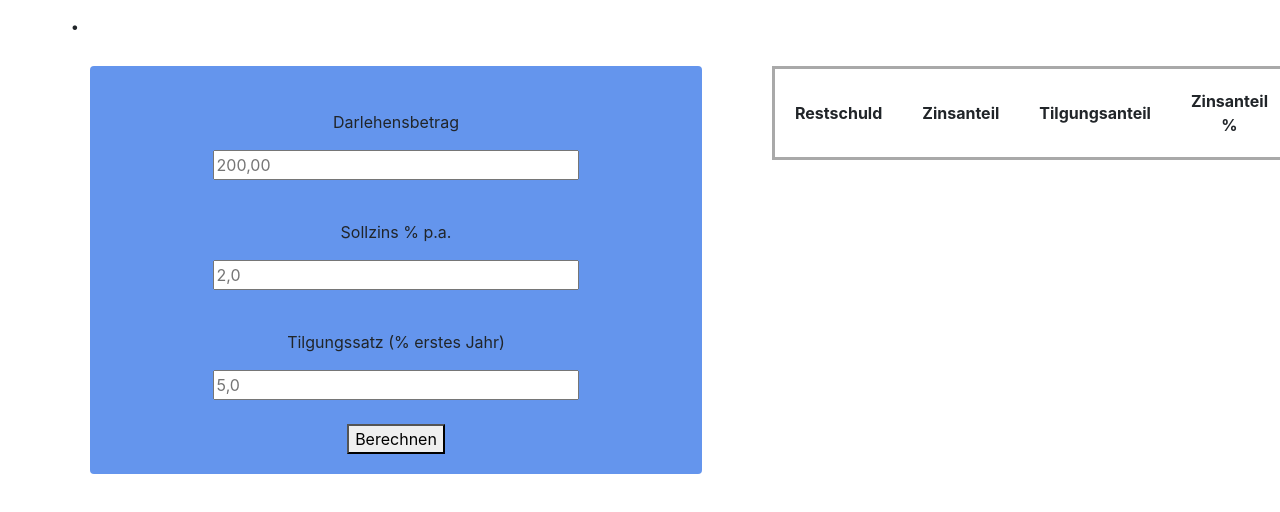
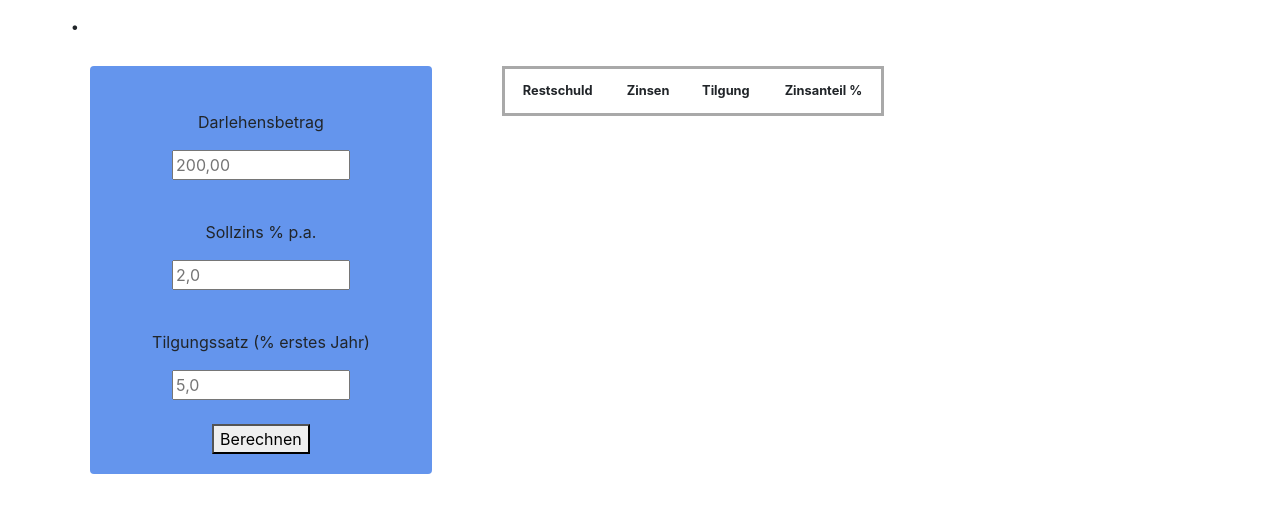
Before and after one commit to tipie101/finanzportal, a React (Create React App) app in the folder frontend/repayment-plan-app/: page / in a window 1280 px wide. Shown: the top 512 px of the page. Built offline with nearby package versions, Linux system fonts and the light colour scheme.

Commit message:
improved responsive design

```diff
--- a/frontend/repayment-plan-app/src/RepaymentForm.js
+++ b/frontend/repayment-plan-app/src/RepaymentForm.js
@@ -114,7 +114,7 @@ class RepaymentForm extends React.Component {
     render() {
       return (
         <div class="row">
-            <div class="col-md-8">
+            <div class="col-md-4 col-lg-6">
                 <div class="card-body">
                     <form>
                         <div class="form-param">
@@ -134,12 +134,12 @@ class RepaymentForm extends React.Component {
                 </div>
                 <div class="card-body monthly-rate" style={{ visibility: this.state.monthlyRate == 0 ? 'hidden' : 'visible'}}>
                     <p>
-                        Der kalkulierte Tilgungsplan ergibt eine monatliche Rate von {this.state.monthlyRate} &euro;
+                        Monatsrate von {this.state.monthlyRate} &euro;
                     </p>
                 </div>
             </div>
-            <div class="col-md-4">
-                <RepaymentPlanTable rate={this.state.monthlyRate} data={this.state.repaymentPlan} columnNames={['Restschuld', 'Zinsanteil', 'Tilgungsanteil', 'Zinsanteil %']}/>
+            <div class="col-md-8 col-lg-6">
+                <RepaymentPlanTable rate={this.state.monthlyRate} data={this.state.repaymentPlan} columnNames={['Restschuld', 'Zinsen', 'Tilgung', 'Zinsanteil %']}/>
             </div>
 
         </div>
--- a/frontend/repayment-plan-app/src/RepaymentPlanTable.css
+++ b/frontend/repayment-plan-app/src/RepaymentPlanTable.css
@@ -1,8 +1,9 @@
 table {
     border: solid;
     text-align: center;
-    width: 100%;
+    width: 80%;
     margin: 1.25rem;
+    font-size: 0.8rem;
 }
 
 table th {
--- a/frontend/repayment-plan-app/src/RepaymentPlanTable.js
+++ b/frontend/repayment-plan-app/src/RepaymentPlanTable.js
@@ -36,7 +36,7 @@ class RepaymentPlanTable extends Component {
 
     render() {
         return (
-            <table>
+            <table class="table table-hover">
                 <thead>
                     {this.getColumnNames()}
                 </thead>
```
